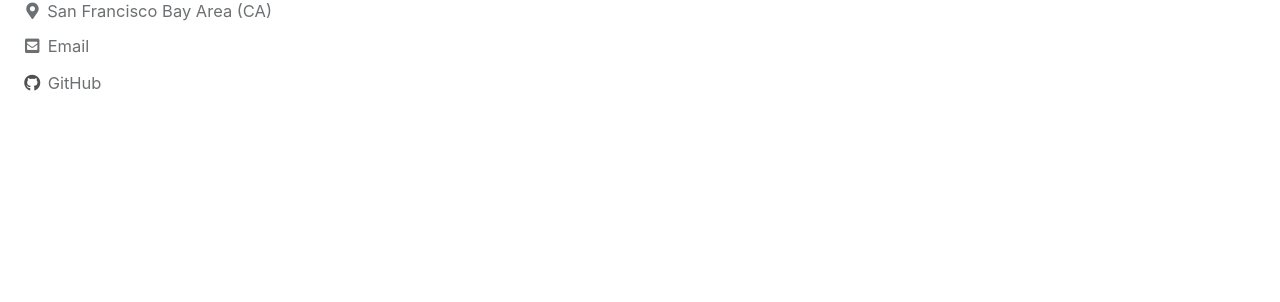
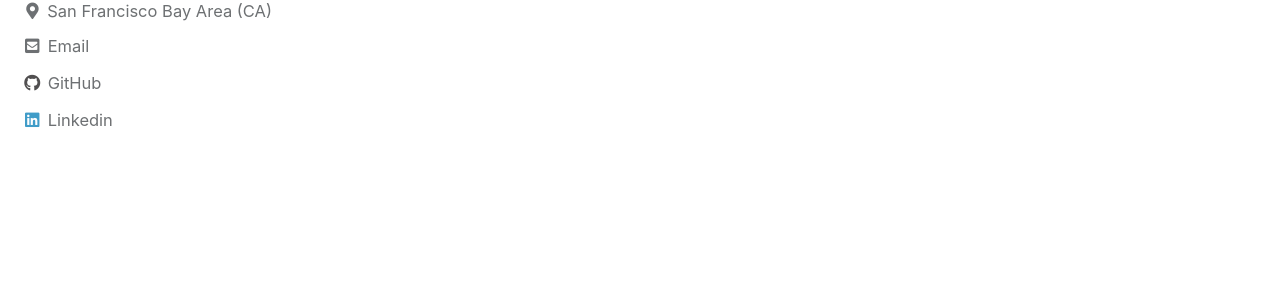
Before and after one commit to makto-toruk/makto-toruk.github.io, a Jekyll site: the page built from index.html, in a window 1280 px wide. Shown: the part 391-693 px from the top of the page. Built offline with Jekyll 4.4.1, drawn with Linux system fonts in a browser that asks for light colours; cached includes are drawn as plain includes; the list of posts is cut into pages by our own code.

Commit message:
add linkedin

```diff
--- a/_config.yml
+++ b/_config.yml
@@ -108,15 +108,12 @@ author:
     - label: "Twitter"
       icon: "fab fa-fw fa-twitter-square"
       # url: "https://twitter.com/"
-    - label: "Facebook"
-      icon: "fab fa-fw fa-facebook-square"
-      # url: "https://facebook.com/"
     - label: "GitHub"
       icon: "fab fa-fw fa-github"
       url: "https://github.com/makto-toruk"
-    - label: "Instagram"
-      icon: "fab fa-fw fa-instagram"
-      # url: "https://instagram.com/"
+    - label: "Linkedin"
+      icon: "fab fa-fw fa-linkedin"
+      url: "https://linkedin.com/in/manasij-v/"
 
 # Site Footer
 footer:
```
